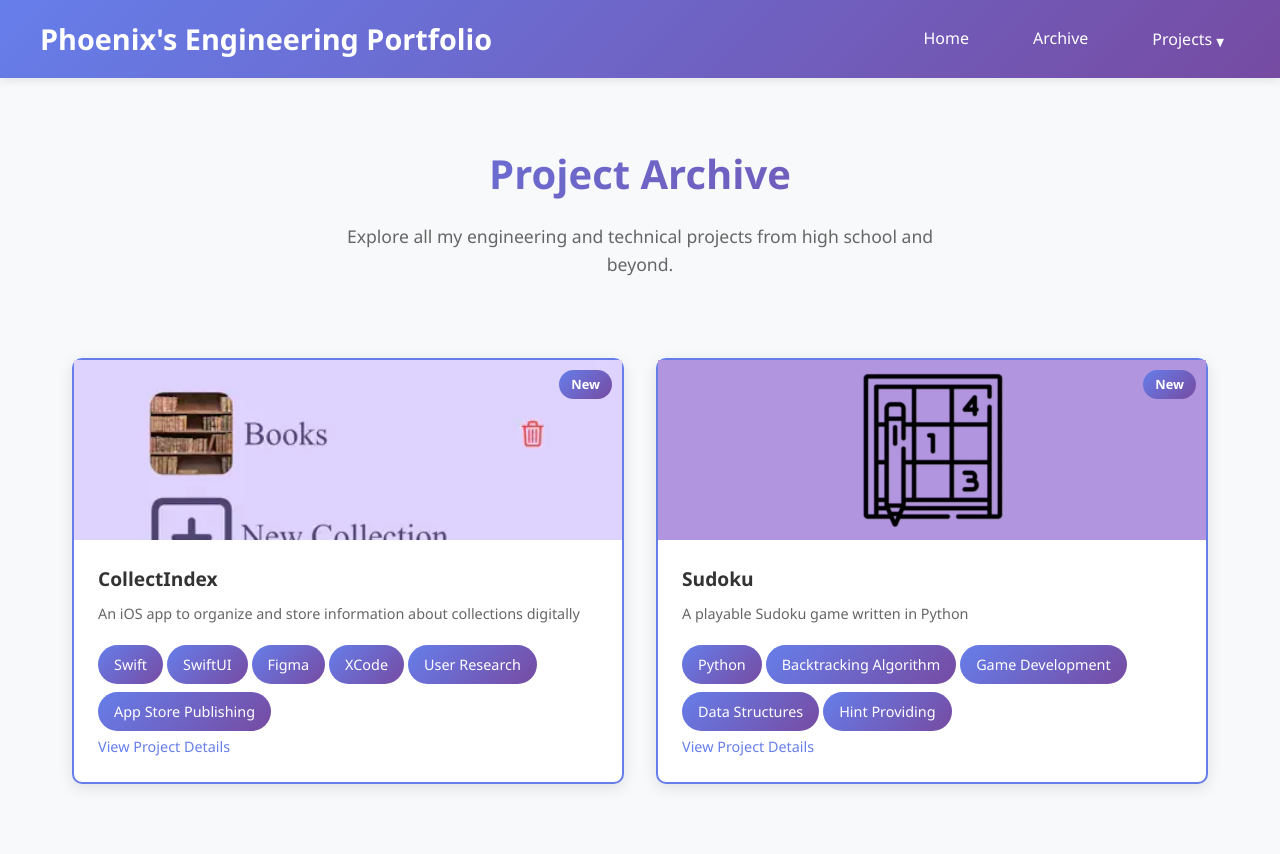
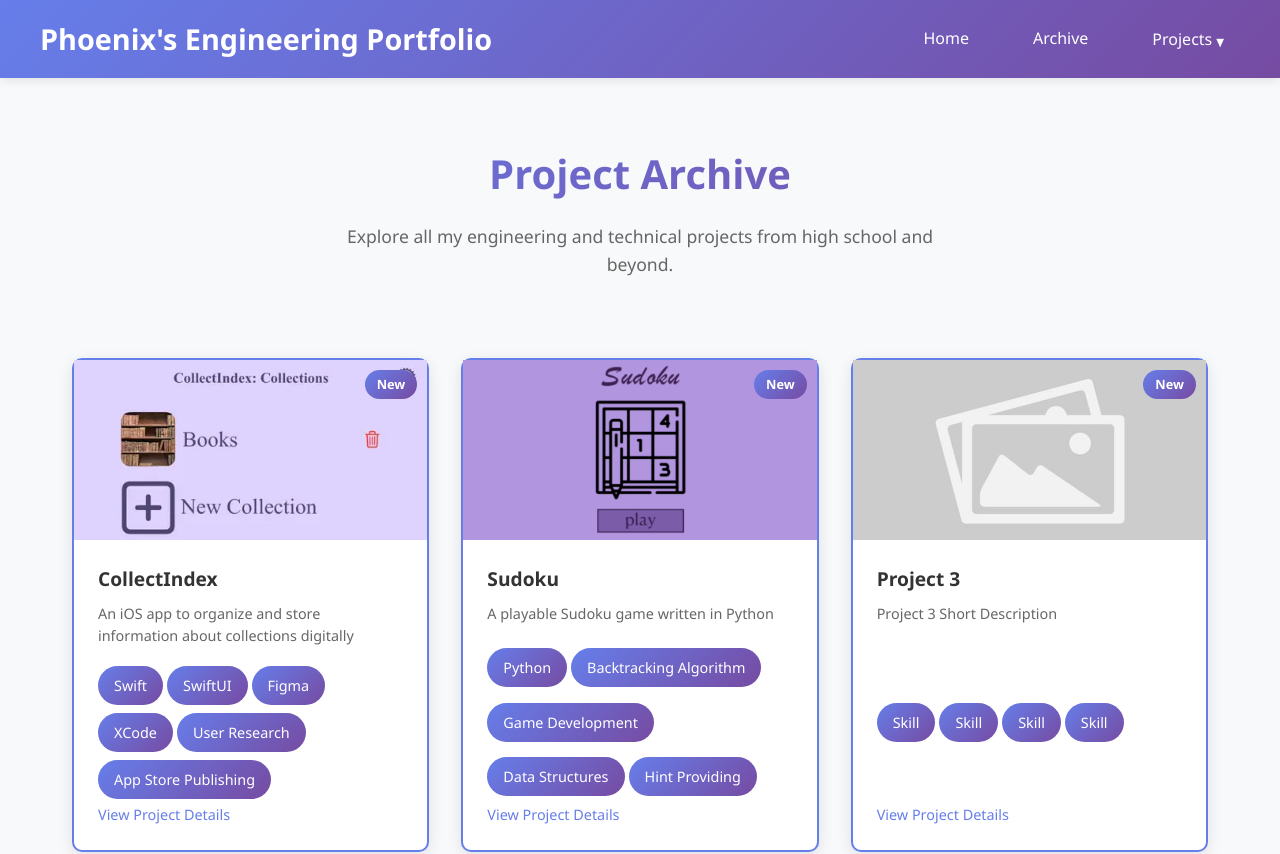
Before and after one commit to filexc/engineering-portfolio, a React (Create React App) app: page /archive in a window 1280 px wide. Shown: the top 854 px of the page. Built offline with nearby package versions, Linux system fonts and the light colour scheme.

Commit message:
added a third project back

```diff
--- a/src/data/projects.js
+++ b/src/data/projects.js
@@ -100,50 +100,50 @@ export const projects = [
       }
     ],
     date: "Fall 2024"
-  } // ,
-  // {
-  //   id: 3,
-  //   title: "Project 3",
-  //   shortDescription: "Project 3 Short Description",
-  //   fullDescription: "Project 3 Long Description",
-  //   flagshipImage: "/images/placeholder.jpg",
-  //   media: [
-  //     {
-  //       type: "image",
-  //       src: "/images/placeholder.jpg",
-  //       description: "Project 3 Screenshot 1"
-  //     },
-  //     {
-  //       type: "image",
-  //       src: "/images/placeholder.jpg",
-  //       description: "Project 3 Screenshot 2"
-  //     },
-  //     {
-  //       type: "image",
-  //       src: "/images/placeholder.jpg",
-  //       description: "Project 3 Screenshot 3"
-  //     }
-  //   ],
-  //   skills: [
-  //     {
-  //       name: "Skill",
-  //       description: "Skill Description"
-  //     },
-  //     {
-  //       name: "Skill",
-  //       description: "Skill Description"
-  //     },
-  //     {
-  //       name: "Skill",
-  //       description: "Skill Description"
-  //     },
-  //     {
-  //       name: "Skill",
-  //       description: "Skill Description"
-  //     }
-  //   ],
-  //   date: "2023-08"
-  // },
+  },
+  {
+    id: 3,
+    title: "Project 3",
+    shortDescription: "Project 3 Short Description",
+    fullDescription: "Project 3 Long Description",
+    flagshipImage: "/images/placeholder.jpg",
+    media: [
+      {
+        type: "image",
+        src: "/images/placeholder.jpg",
+        description: "Project 3 Screenshot 1"
+      },
+      {
+        type: "image",
+        src: "/images/placeholder.jpg",
+        description: "Project 3 Screenshot 2"
+      },
+      {
+        type: "image",
+        src: "/images/placeholder.jpg",
+        description: "Project 3 Screenshot 3"
+      }
+    ],
+    skills: [
+      {
+        name: "Skill",
+        description: "Skill Description"
+      },
+      {
+        name: "Skill",
+        description: "Skill Description"
+      },
+      {
+        name: "Skill",
+        description: "Skill Description"
+      },
+      {
+        name: "Skill",
+        description: "Skill Description"
+      }
+    ],
+    date: "2023-08"
+  } //,
   // {
   //   id: 4,
   //   title: "Project 4",
```
